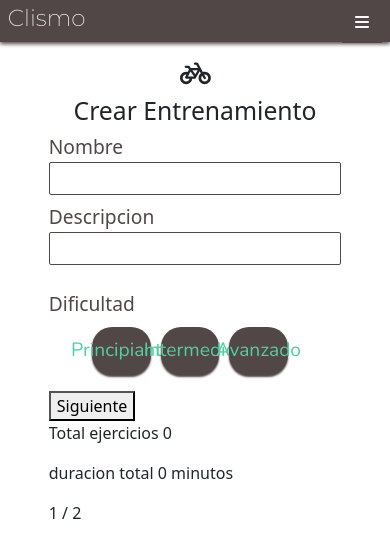
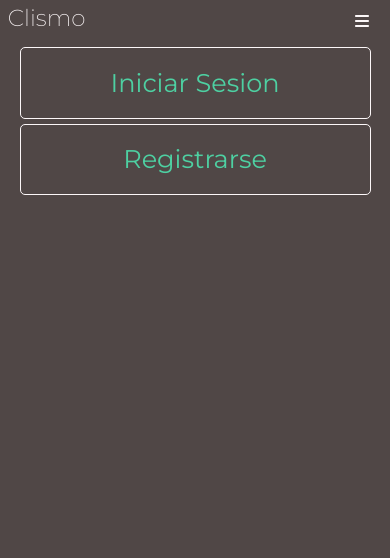
Before and after one commit to ThomasAgu/Clismo, a Next.js app: page /Entrenamientos/CrearEntrenamiento in a window 390 px wide. Both pictures are taken after a click on the button 362 px from the left and 21 px from the top of the page. Shown: the top 558 px of the page. Built offline with nearby package versions, Linux system fonts and the light colour scheme.

Commit message:
preview navbar responsive

```diff
--- a/pages/components/NavBar.jsx
+++ b/pages/components/NavBar.jsx
@@ -1,4 +1,5 @@
 import React from 'react'
+import { useState } from 'react';
 import { useRouter } from 'next/router';
 import { useSelector } from 'react-redux';
 //style
@@ -13,10 +14,16 @@ import { faBars } from '@fortawesome/free-solid-svg-icons'
 
 const NavBar = () => {
 
+  const [active, setActive] = useState(false);
+
   const handleClickLogout = () =>{
     //aca sacar la sesion si la iniciamos
     dispatch(logout())
     router.push('/')
+  }
+
+  const setActiveSubmenu = () =>{
+    setActive(active => !active)
   }
 
   const dispatch = useDispatch();
@@ -30,7 +37,16 @@ const NavBar = () => {
           <div className='d-flex justify-content-end align-items-end me-3' id={styles.navBarDiv}>
               <button id={styles.logoutBtn} className={styles.btn} onClick={handleClickLogout}>Cerrar Sesion</button>
           </div>
-          <button id={styles.togglebtn} ><FontAwesomeIcon icon={faBars} /></button>
+          <div>
+            <button id={styles.togglebtn} onClick={setActiveSubmenu}><FontAwesomeIcon icon={faBars} /></button>
+            {active ?
+              <div id={styles.divNavResponsive}>
+                <button className={styles.btnResponsive}  onClick={handleClickLogout}>Cerrar Sesion</button>
+              </div>
+              :
+              <></>
+            }
+          </div>
         </div>
       )
       }
@@ -41,7 +57,19 @@ const NavBar = () => {
               <button id={styles.loginBtn} className={styles.btn} onClick={() => router.push('/Login')}  tabIndex={2}>Iniciar Sesion</button>
               <button id={styles.logupBtn} className={styles.btn} onClick={() => router.push('/Register')}  tabIndex={3}>Registrarse</button>
           </div>
-          <button id={styles.togglebtn}><FontAwesomeIcon icon={faBars} /></button>
+          <div >
+            <button id={styles.togglebtn} onClick={setActiveSubmenu}><FontAwesomeIcon icon={faBars} /></button>
+            {active ?
+              <div id={styles.divNavResponsive}>
+                <button className={styles.btnResponsive}  onClick={() => router.push('/Login')}  tabIndex={2}>Iniciar Sesion</button>
+                <button className={styles.btnResponsive}  onClick={() => router.push('/Register')}  tabIndex={3}>Registrarse</button>
+              </div>
+            :
+              <></>
+            }
+
+
+          </div>
         </div>
       )
     }
--- a/styles/NavBar.module.css
+++ b/styles/NavBar.module.css
@@ -86,7 +86,21 @@
     display: none;
 }
 
+#divNavResponsive{
+    height: 0vh;
+    transition: all 0.2s ease;
+}
+
+.btnResponsive{
+    display: none;
+}
+
 @media screen and (max-width: 768px){
+    #navDiv{
+        position: absolute;
+        width: 100vw;
+    }
+
     .btn{
         display: none;
     }
@@ -99,9 +113,41 @@
         color: var(--light);
         display: block;
         cursor: pointer;
-
         position: absolute;
         right: 2%;
         top: 1%;
     }
+    #divNavResponsive{
+        height: 100vh;
+        width: 100vw;
+        top: 5vh;
+        left: 0;
+        position: absolute;
+        background-color: var(--backGround);
+        display: flex;
+        flex-direction: column;
+        transition: all 0.2s ease;
+    }
+    .btnResponsive{
+       display: block;
+       background-color: var(--backGround);
+       padding: 4%;
+       border: 1px solid var(--light);
+       color: var(--accent-green);
+       border-radius: 5px;
+       margin-top: 5px;
+       width: 90%;
+       margin-left: auto;
+       margin-right: auto;
+       font-size: 1.6rem;
+       font-family: var(--title);
+       transition: all 0.2s cubic-bezier(0.175, 0.885, 0.32, 1.275);
+    }
+
+    .btnResponsive:hover{
+        box-shadow: 0px 2px 4px var(--accent-green);
+        background-color: var(--accent-green);
+        border-color: var(--accent-green);
+        color: var(--darker);
+    }
 }
```
